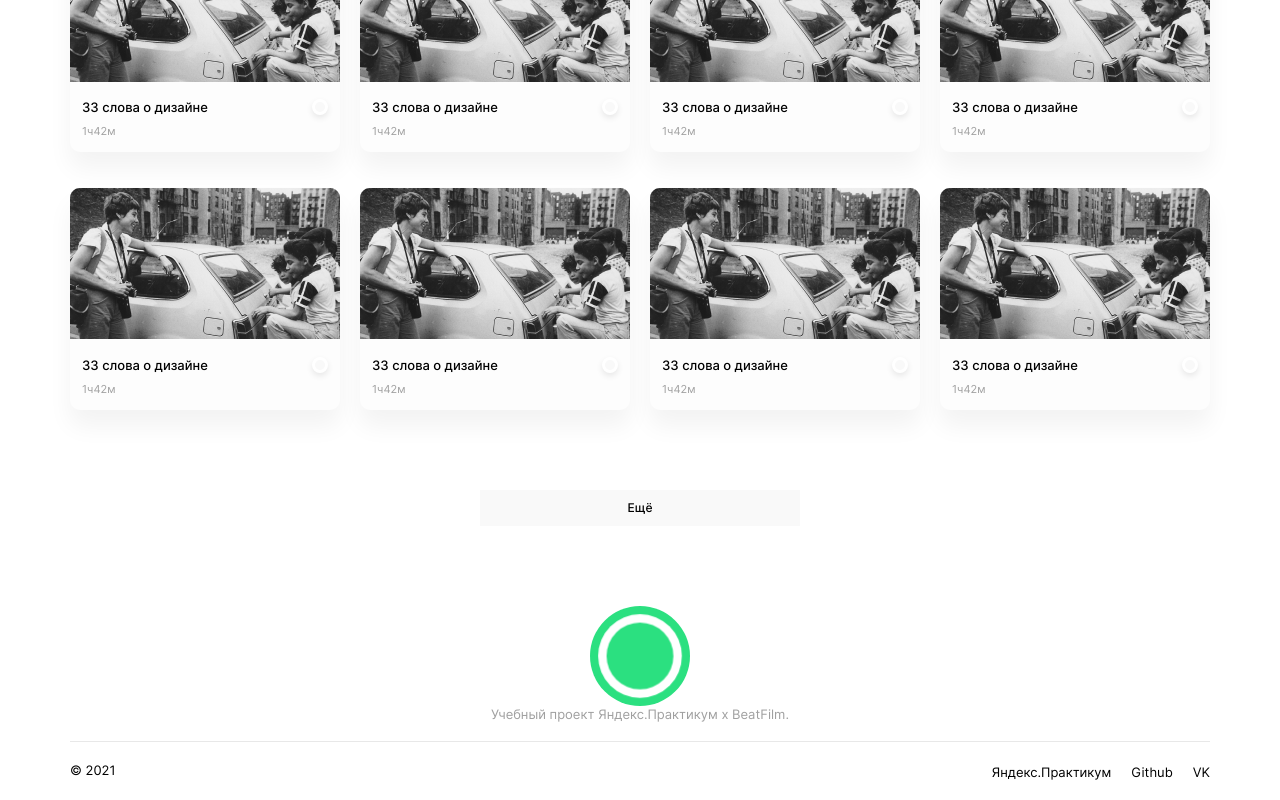
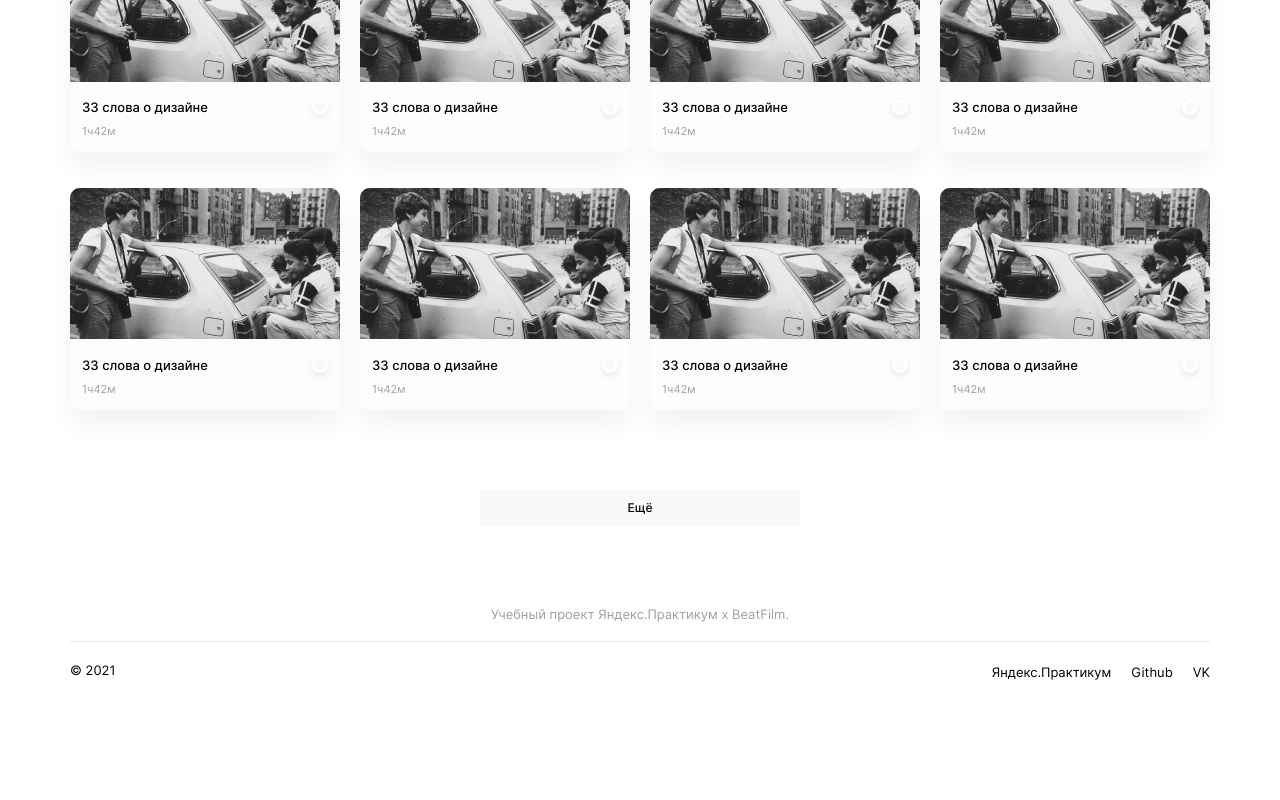
Before and after one commit to kt-postnikova/movies-explorer-frontend, a React (Create React App) app: page /movies in a window 1280 px wide. Shown: the part 703-1503 px from the top of the page. After the commit the page ends 1403 px from the top, so only its background shows below. Built offline with nearby package versions, Linux system fonts and the light colour scheme.

Commit message:
Удален повторяющийся код

```diff
--- a/src/components/Movies/Movies.js
+++ b/src/components/Movies/Movies.js
@@ -1,7 +1,6 @@
 import React from 'react';
 import SearchForm from '../SearchForm/SearchForm';
 import FilterCheckbox from '../FilterCheckbox/FilterCheckbox';
-import Preloader from '../Preloader/Preloader';
 import MoviesCardList from '../MoviesCardList/MoviesCardList';
 
 function Movies(params) {
@@ -10,7 +9,6 @@ function Movies(params) {
             <SearchForm></SearchForm>
             <FilterCheckbox></FilterCheckbox>
             <MoviesCardList></MoviesCardList>
-            <Preloader></Preloader>
         </>
     )
 }
```
